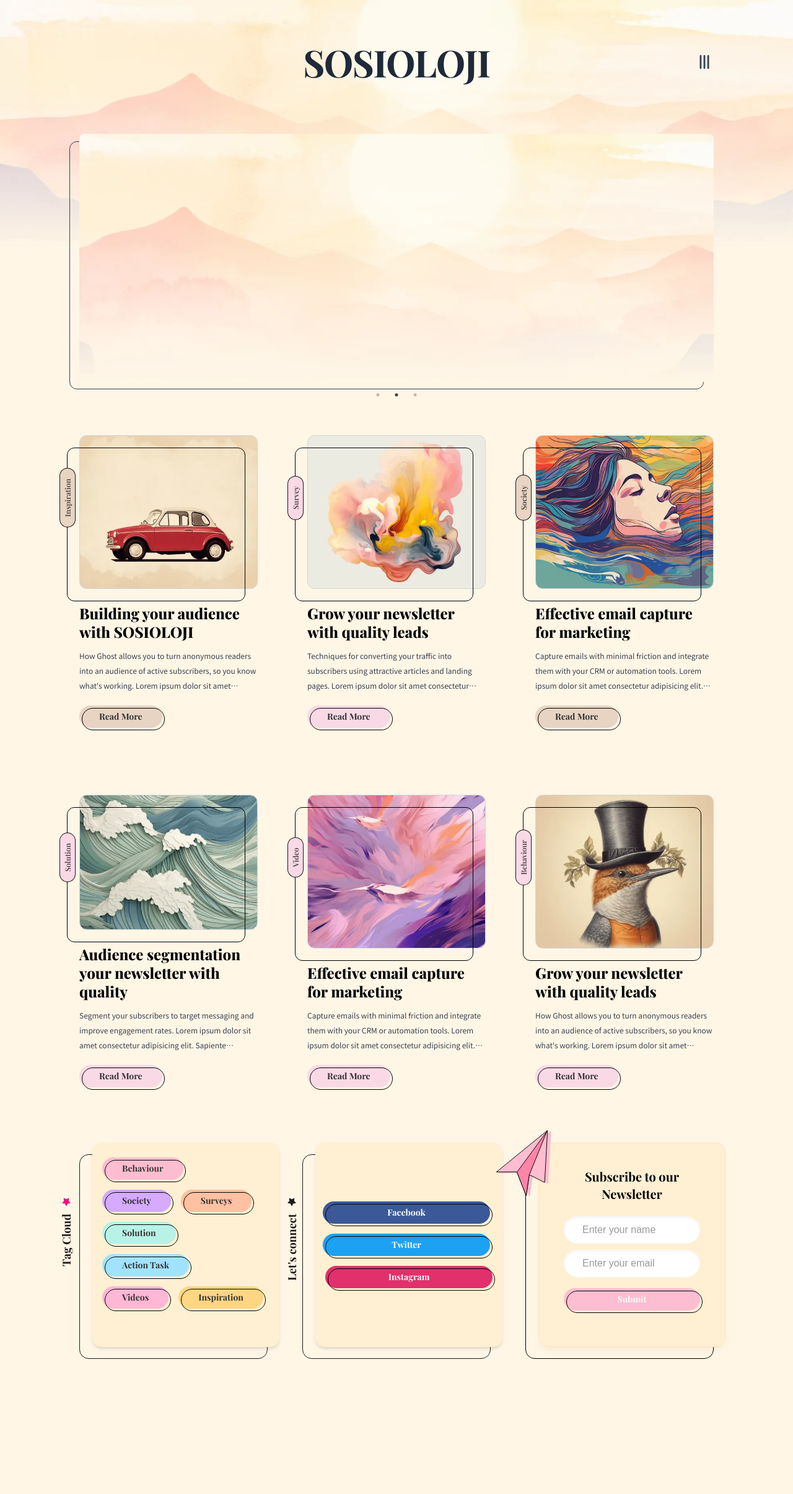
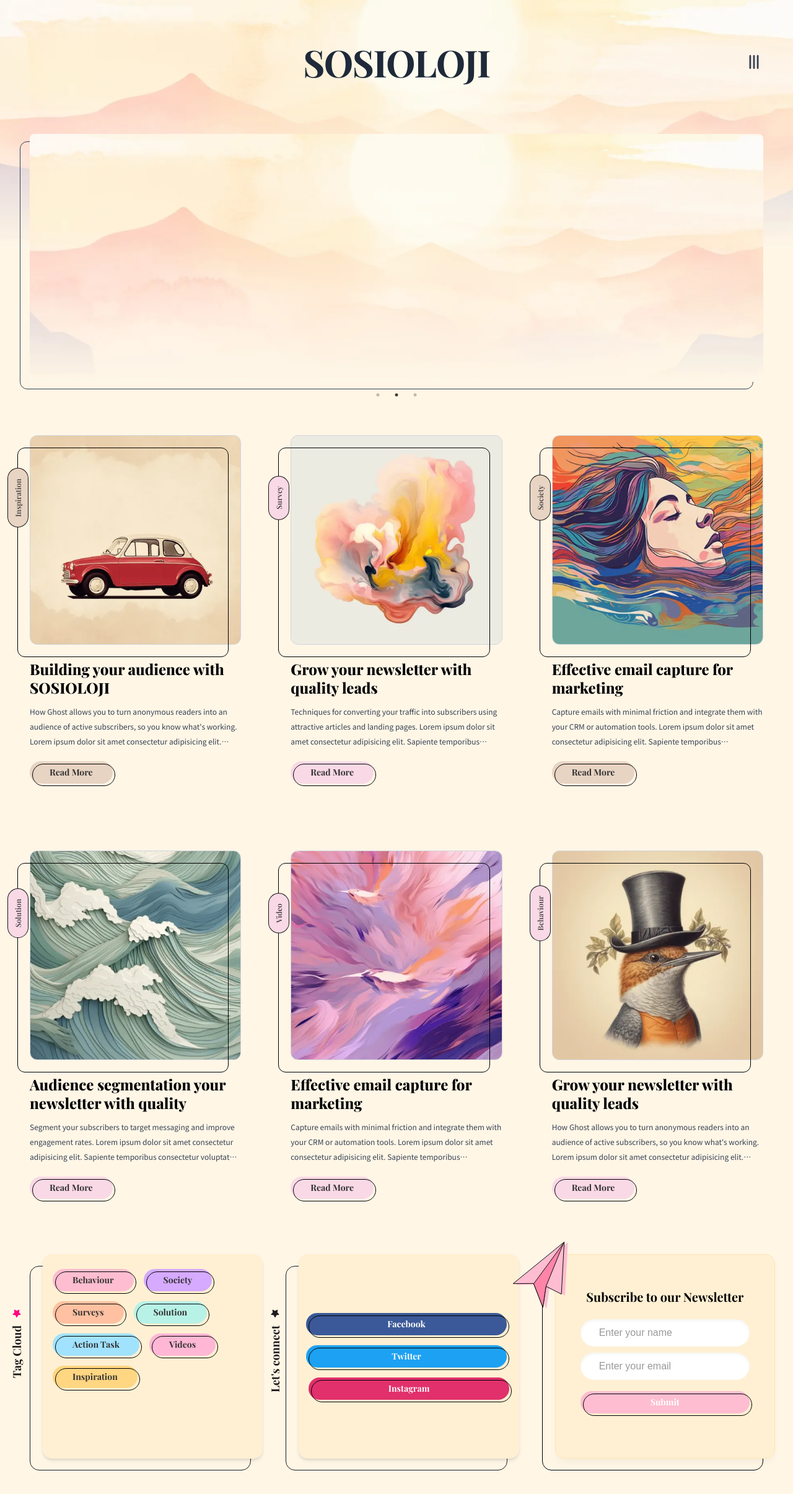
Before and after one commit to Olawoyin1/sosioloji, a React (Vite) app: page / in a window 1280 px wide. Shown: the top 2410 px of the page at 62% size. Before the commit the page ends 2272 px from the top, so only its background shows below. Built offline with nearby package versions, Linux system fonts and the light colour scheme; a web font is replaced by a local one.

Commit message:
alld fixed

```diff
--- a/src/components/Footer.tsx
+++ b/src/components/Footer.tsx
@@ -55,7 +55,7 @@ import Subscribe from './Subscribe';
 const Footer = () => {
   return (
     <section className='py-20'>
-      <div className="container">
+      <div className="max-w-7xl mx-auto px-8 md:px-12">
 
 
     <div className="grid grid-cols-1 sm:grid-cols-2 md:grid-cols-3 gap-14">
--- a/src/components/Navbar.tsx
+++ b/src/components/Navbar.tsx
@@ -4,8 +4,6 @@ import { IoMenu } from "react-icons/io5";
 import { motion, AnimatePresence, Variants } from "framer-motion";
 import { Link } from "react-router-dom";
 import { GrClose } from "react-icons/gr";
-
-
 
 const containerVariant: Variants = {
   hidden: { opacity: 0 },
@@ -15,8 +13,6 @@ import { GrClose } from "react-icons/gr";
   },
 };
 
-
-
 const itemVariant: Variants = {
   hidden: { opacity: 0, y: 20 },
   visible: {
@@ -25,7 +21,6 @@ import { GrClose } from "react-icons/gr";
     transition: { type: "spring", bounce: 0.4 },
   },
 };
-
 
 const navItems = [
   { name: "OUR PURPOSE", href: "/purpose" },
@@ -39,8 +34,8 @@ const Navbar = () => {
   const [menuOpen, setMenuOpen] = useState(false);
 
   return (
-    <nav className="w-full z-50 relative mb-4">
-      <div className="container">
+    <nav className="w-full  z-50 relative mb-4">
+      <div className="">
         <div className="flex items-center justify-between min-h-[100px] md:min-h-[200px]  mx-auto relative">
           {/* Title */}
           <h1 className="text-3xl md:text-6xl font-bold tracking-tight text-gray-800">
@@ -58,7 +53,6 @@ const Navbar = () => {
             <IoMenu />
           </div>
         </div>
-
       </div>
 
       {/* Slide-up menu */}
--- a/src/components/SingleCard.tsx
+++ b/src/components/SingleCard.tsx
@@ -193,10 +193,10 @@ const SingleCard = ({ item }: { item: CardItem }) => {
   }, []);
 
   return (
-    <div className="flex flex-col justify-center items-center max-w-[500px] max-h-[590px] md:max-h-[500px]">
+    <div className="flex flex-col justify-center items-center max-w-[500px] max-h-[590px] md:max-h-[590px]">
       {/* Image */}
       <div
-        className="relative w-full  h-[340px] md:h-[400px]"
+        className="relative w-full  h-[340px] md:h-[440px]"
         onMouseEnter={() => setIsHovered(true)}
         onMouseLeave={() => setIsHovered(false)}
       >
@@ -232,7 +232,7 @@ const SingleCard = ({ item }: { item: CardItem }) => {
             <Link
               to={item.categoryLink}
               className={`text-xs border border-black/90 rounded-full
-          px-4 py-2 md:py-1 text-center  text-[#444] font-semibold no-underline
+          px-4 py-2 m text-center  text-[#444] font-semibold no-underline
           flex justify-center items-center -rotate-90
           ${isMobile ? "-" : "-rotate-90"}
         `}
--- a/src/pages/Home.tsx
+++ b/src/pages/Home.tsx
@@ -12,8 +12,8 @@ const Home = () => {
 
       {/* Content section */}
       <section className="relative z-10">
+        <div className="max-w-7xl mx-auto px-8 md:px-12">
         <Navbar />
-        <div className="container">
           <div className="mb-20">
 
           <ImageSlider />
```
Lines whose indentation alone changed are shown as unchanged.
